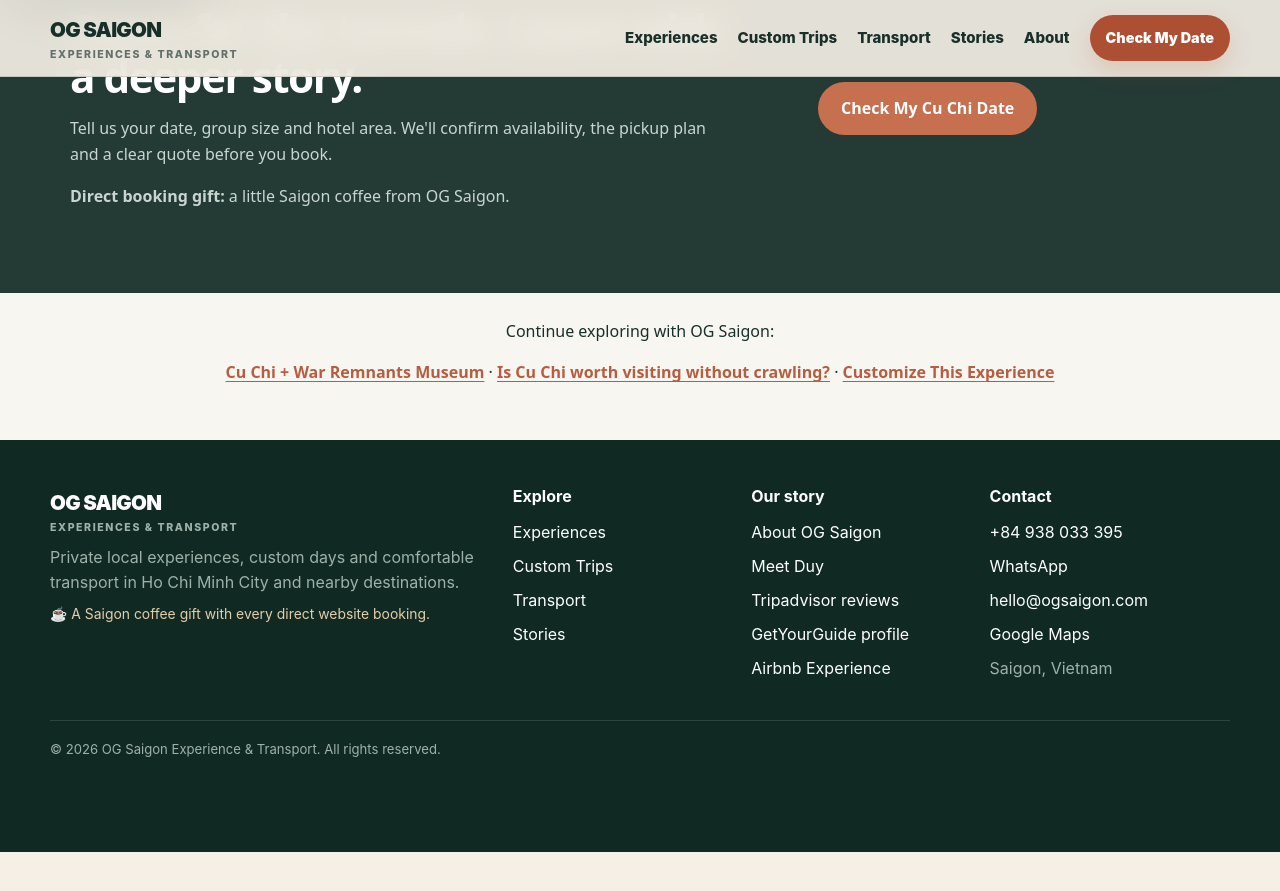
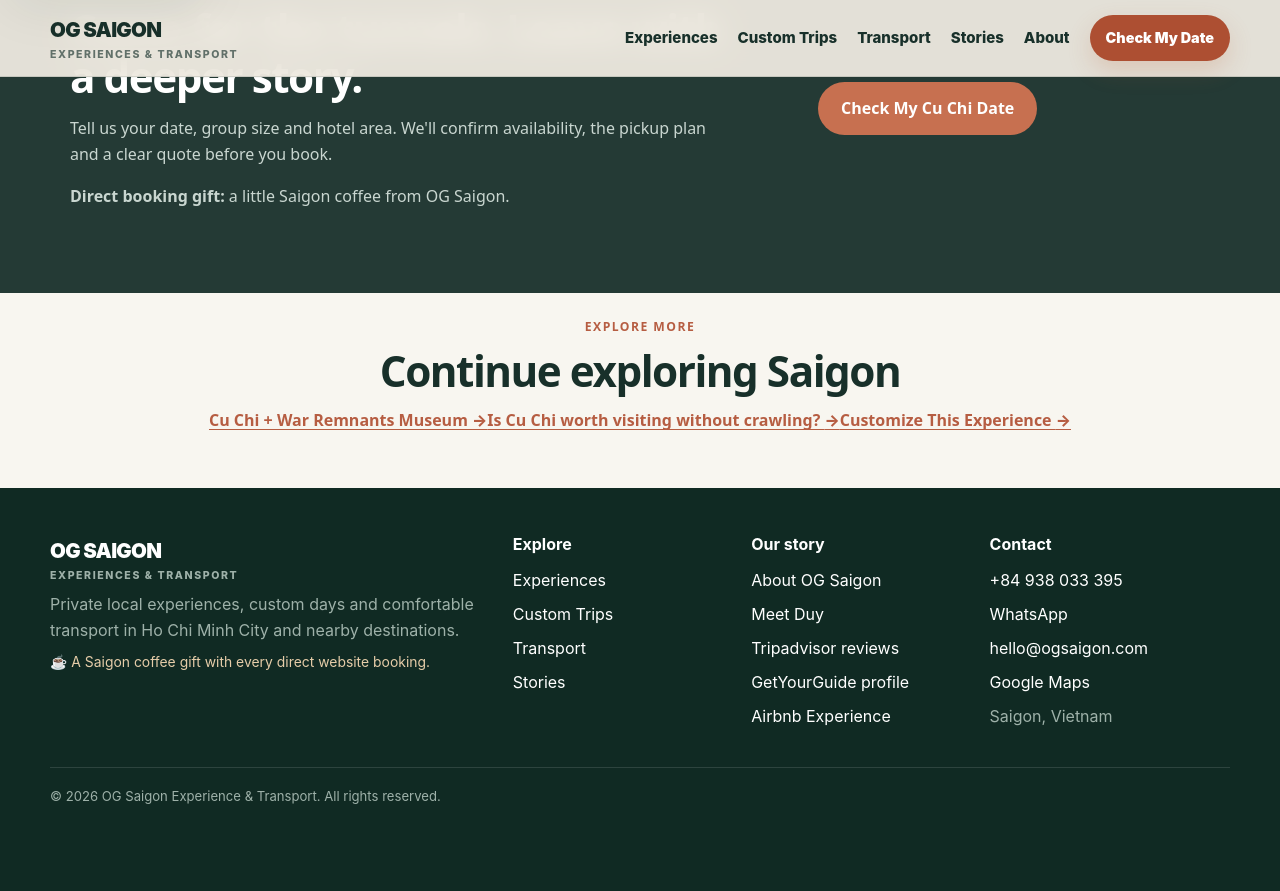
Before and after one commit to DSG2025/DSG2025.github.io, a Jekyll site: the page built from experiences/cu-chi-tunnels/index.html, in a window 1280 px wide and 900 px high, scrolled down 4288 px. Shown: the top 891 px of the window. Built offline with Jekyll 4.4.1, drawn with Linux system fonts in a browser that asks for light colours; before the commit the page ends 5140 px from its top, so only the background shows below that.

Commit message:
Make related Cu Chi links a readable mobile navigation section

```diff
--- a/experiences/cu-chi-tunnels/index.html
+++ b/experiences/cu-chi-tunnels/index.html
@@ -39,7 +39,7 @@
 <section class="section paper"><div class="wrap"><div class="eyebrow">Good to know</div><h2>What's included and what's extra?</h2><div class="split"><div class="terms"><h3>Included in every private direct Cu Chi tour</h3><ul><li>Cu Chi Tunnels entrance tickets</li><li>Private vehicle for the round trip</li><li>Hotel pickup and drop-off in central Saigon</li><li>Private site visit with a local English-speaking host</li><li>Historical storytelling, exhibits and an optional tunnel crawl</li></ul><p>Cassava and tea are part of the usual site visit. We confirm the actual pickup time, estimated return time and full itinerary before you book.</p></div><div class="terms"><h3>Separate or confirmed before booking</h3><ul><li>Optional shooting-range ammunition</li><li>Personal purchases and other personal expenses</li><li>Pickup outside central Saigon, if requested</li><li>Any additional stops, meals or drinks beyond the agreed tour</li></ul><p>If your hotel is outside the central pickup area, we will confirm the arrangement and any additional cost in your quote, before you book. OTA bookings follow their own listing terms.</p><figure class="optional-photo"><img alt="A visitor wearing hearing protection at the optional Cu Chi shooting range" height="960" loading="lazy" src="/assets/images/cu-chi-optional-shooting-range.webp" width="1280"/><figcaption>Shooting range is optional. Ammunition costs extra.</figcaption></figure></div></div></div></section>
 <section class="section"><div class="wrap faq"><div class="eyebrow">Frequently asked questions</div><h2>Everything you need before you go.</h2><details><summary>How long does the tour take?</summary><p>Allow about 6 to 7 hours for a private round trip from central Saigon. We confirm your pickup time and estimated return before booking. Traffic and extra stops may affect timing.</p></details><details><summary>Are entrance tickets and transport included?</summary><p>Yes. Every private Cu Chi tour booked directly with OG Saigon includes entrance tickets, a private round-trip vehicle, and pickup/drop-off at hotels in central Saigon. Any arrangements outside the central area are confirmed in the quote.</p></details><details><summary>Which Cu Chi Tunnels site will we visit?</summary><p>Our usual Cu Chi visit is at Ben Dinh. If you prefer Ben Duoc, tell us when you enquire and we will check the arrangements for a private visit.</p></details><details><summary>Do we have to crawl through the tunnels?</summary><p>No. Entering an underground tunnel is optional. There are outdoor paths and uneven areas, so please mention mobility or health concerns in your first message.</p></details><details><summary>Is it a private tour?</summary><p>Yes. The direct Cu Chi visit shown here is private for your own group. Tours booked on third-party platforms follow the group format and inclusions in the selected listing.</p></details></div></section>
 <section class="cta"><div class="wrap cta-grid"><div><div class="eyebrow">Plan your Cu Chi day</div><h2>Come for the tunnels. Leave with a deeper story.</h2><p>Tell us your date, group size and hotel area. We'll confirm availability, the pickup plan and a clear quote before you book.</p><p><b>Direct booking gift:</b> a little Saigon coffee from OG Saigon.</p></div><div><a class="btn" data-whatsapp-link="" href="https://wa.me/84938033395?text=Hi%20OG%20Saigon%2C%20I%27m%20interested%20in%20the%20Cu%20Chi%20Tunnels%20tour.%0ADate%3A%0ANumber%20of%20guests%3A%0AHotel%20%2F%20area%20in%20Ho%20Chi%20Minh%20City%3A" rel="noopener" target="_blank">Check My Cu Chi Date</a></div></div></section>
-<section class="related"><div class="wrap"><p>Continue exploring with OG Saigon:</p><a href="/experiences/cu-chi-war-museum/">Cu Chi + War Remnants Museum</a><span>   ·   </span><a href="/stories/cu-chi-without-crawling/">Is Cu Chi worth visiting without crawling?</a><span>   ·   </span><a href="/custom-trip/?from=cu-chi-tunnels#trip-builder">Customize This Experience</a></div></section>
+<section class="related" aria-labelledby="cu-chi-related-heading"><div class="wrap"><div class="eyebrow">Explore more</div><h2 id="cu-chi-related-heading">Continue exploring Saigon</h2><div class="related-links"><a href="/experiences/cu-chi-war-museum/">Cu Chi + War Remnants Museum <span aria-hidden="true">→</span></a><a href="/stories/cu-chi-without-crawling/">Is Cu Chi worth visiting without crawling? <span aria-hidden="true">→</span></a><a href="/custom-trip/?from=cu-chi-tunnels#trip-builder">Customize This Experience <span aria-hidden="true">→</span></a></div></div></section>
 </main>
 {% include site-footer.html %}
 <script src="/assets/js/site-data.js"></script>
```
